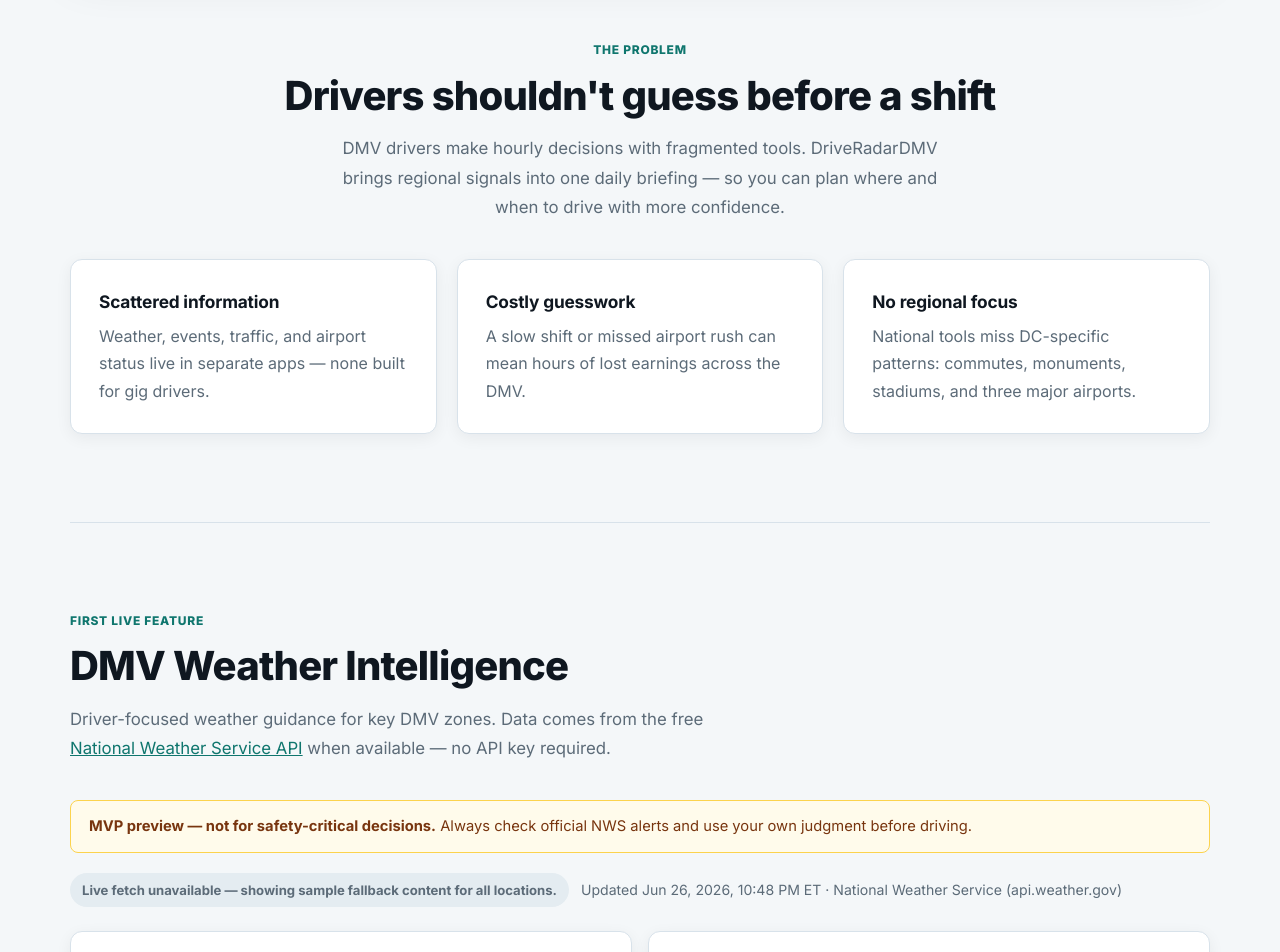
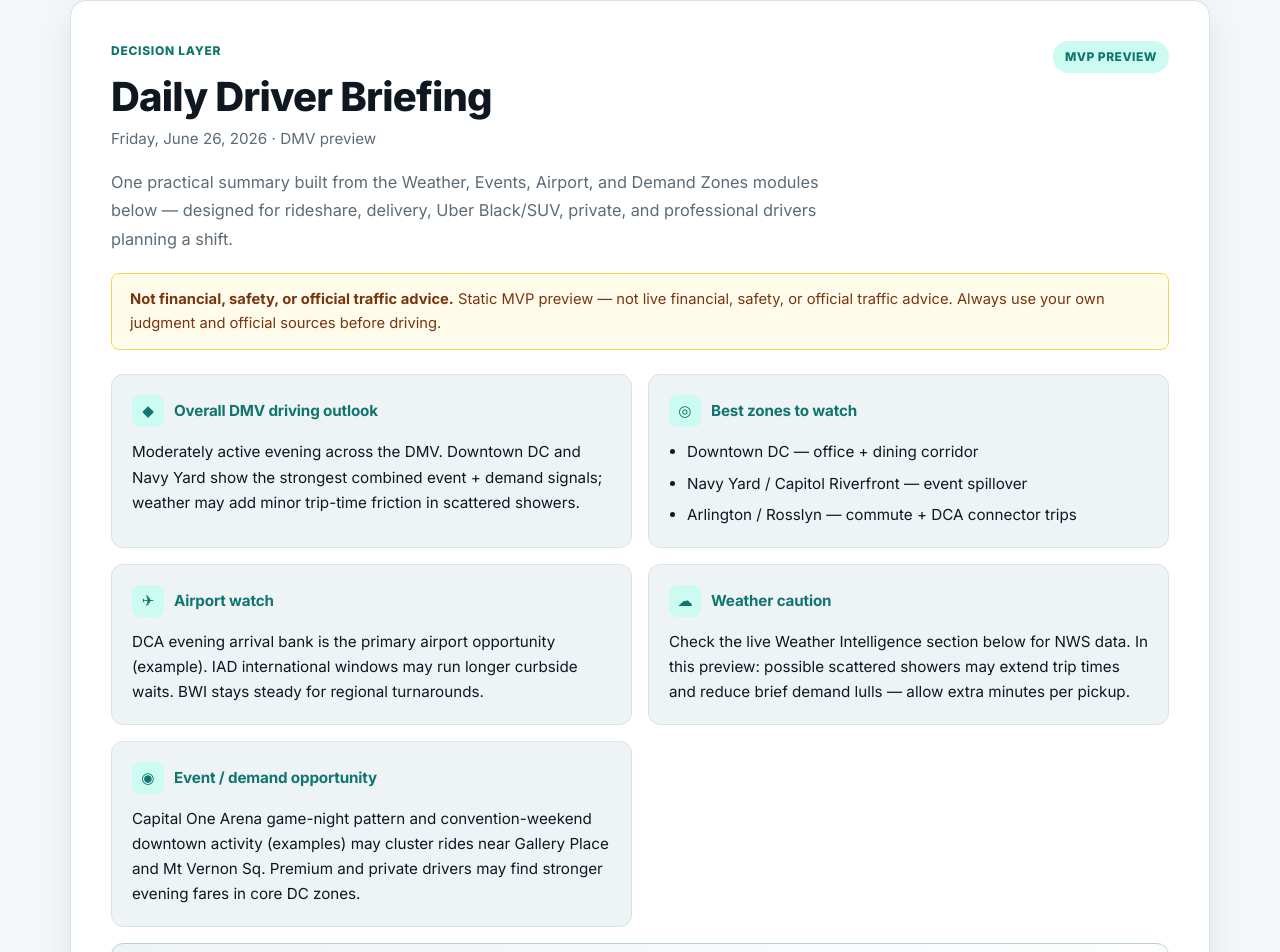
Before and after one commit to jmmmdv/DriveRadarDMV, a Next.js app: page / in a window 1280 px wide. Shown: the part 713-1665 px from the top of the page. Built offline with nearby package versions, Linux system fonts and the light colour scheme; no server answers.

Commit message:
Add daily driver briefing MVP

```diff
--- /dev/null
+++ b/app/components/DailyBriefing.jsx
@@ -0,0 +1,72 @@
+import {
+  BRIEFING_ITEMS,
+  getDailyDriverBriefing
+} from "../../lib/dailyBriefing";
+
+export default function DailyBriefing() {
+  const briefing = getDailyDriverBriefing();
+
+  return (
+    <section
+      className="briefingSection"
+      id="briefing"
+      aria-labelledby="briefing-title"
+    >
+      <div className="briefingPanel">
+        <div className="briefingHeader">
+          <div>
+            <p className="sectionLabel">Decision layer</p>
+            <h2 id="briefing-title">Daily Driver Briefing</h2>
+            <p className="briefingDate">{briefing.dateLabel} · DMV preview</p>
+          </div>
+          <span className="briefingSourceBadge">MVP preview</span>
+        </div>
+
+        <p className="briefingIntro">
+          One practical summary built from the Weather, Events, Airport, and
+          Demand Zones modules below — designed for rideshare, delivery, Uber
+          Black/SUV, private, and professional drivers planning a shift.
+        </p>
+
+        <div className="briefingDisclaimer" role="note">
+          <strong>Not financial, safety, or official traffic advice.</strong>{" "}
+          {briefing.attribution}. Always use your own judgment and official
+          sources before driving.
+        </div>
+
+        <div className="briefingGrid">
+          {BRIEFING_ITEMS.map((item) => {
+            const value = briefing[item.key];
+
+            return (
+              <article className="briefingCard" key={item.key}>
+                <div className="briefingCardHead">
+                  <span className="briefingIcon" aria-hidden="true">
+                    {item.icon}
+                  </span>
+                  <h3>{item.label}</h3>
+                </div>
+
+                {Array.isArray(value) ? (
+                  <ul className="briefingList">
+                    {value.map((entry) => (
+                      <li key={entry}>{entry}</li>
+                    ))}
+                  </ul>
+                ) : (
+                  <p>{value}</p>
+                )}
+              </article>
+            );
+          })}
+        </div>
+
+        <p className="briefingFooter">
+          Static demo synthesis for Phase 0. Future versions will compose this
+          briefing automatically from live weather and connected public data
+          feeds.
+        </p>
+      </div>
+    </section>
+  );
+}
--- a/app/globals.css
+++ b/app/globals.css
@@ -162,6 +162,144 @@
   background-size: cover;
   color: #ffffff;
   box-shadow: var(--shadow-lg);
+}
+
+/* Daily briefing */
+
+.briefingSection {
+  padding: clamp(32px, 5vw, 48px) 0 clamp(48px, 6vw, 64px);
+  border-bottom: 1px solid var(--line);
+}
+
+.briefingPanel {
+  padding: clamp(28px, 4vw, 40px);
+  border: 1px solid var(--line);
+  border-radius: var(--radius-lg);
+  background: var(--surface);
+  box-shadow: var(--shadow-md);
+}
+
+.briefingHeader {
+  display: flex;
+  align-items: flex-start;
+  justify-content: space-between;
+  gap: 20px;
+  margin-bottom: 16px;
+}
+
+.briefingDate {
+  margin: 8px 0 0;
+  color: var(--muted);
+  font-size: 0.95rem;
+}
+
+.briefingSourceBadge {
+  flex-shrink: 0;
+  padding: 6px 12px;
+  border-radius: 999px;
+  background: var(--accent-soft);
+  color: var(--accent-dark);
+  font-size: 0.75rem;
+  font-weight: 800;
+  letter-spacing: 0.04em;
+  text-transform: uppercase;
+}
+
+.briefingIntro {
+  margin: 0 0 20px;
+  max-width: 720px;
+  color: var(--muted);
+  font-size: 1.02rem;
+  line-height: 1.75;
+}
+
+.briefingDisclaimer {
+  margin-bottom: 24px;
+  padding: 14px 18px;
+  border: 1px solid #fcd34d;
+  border-radius: var(--radius-sm);
+  background: #fffbeb;
+  color: #78350f;
+  font-size: 0.92rem;
+  line-height: 1.6;
+}
+
+.briefingGrid {
+  display: grid;
+  grid-template-columns: repeat(2, minmax(0, 1fr));
+  gap: 16px;
+}
+
+.briefingCard {
+  padding: 20px;
+  border: 1px solid var(--line);
+  border-radius: var(--radius-md);
+  background: var(--surface-soft);
+}
+
+.briefingCardHead {
+  display: flex;
+  align-items: center;
+  gap: 10px;
+  margin-bottom: 12px;
+}
+
+.briefingCardHead h3 {
+  margin: 0;
+  font-size: 0.95rem;
+  color: var(--accent-dark);
+}
+
+.briefingIcon {
+  display: inline-flex;
+  align-items: center;
+  justify-content: center;
+  width: 32px;
+  height: 32px;
+  border-radius: 8px;
+  background: var(--accent-soft);
+  color: var(--accent-dark);
+  font-size: 0.95rem;
+}
+
+.briefingCard p {
+  margin: 0;
+  color: var(--text);
+  font-size: 0.95rem;
+  line-height: 1.65;
+}
+
+.briefingList {
+  margin: 0;
+  padding-left: 18px;
+  color: var(--text);
+  font-size: 0.95rem;
+  line-height: 1.65;
+}
+
+.briefingList li {
+  margin-bottom: 6px;
+}
+
+.briefingList li:last-child {
+  margin-bottom: 0;
+}
+
+.briefingFooter {
+  margin: 24px 0 0;
+  color: var(--muted);
+  font-size: 0.88rem;
+  line-height: 1.6;
+}
+
+.briefingCard:last-child {
+  grid-column: 1 / -1;
+  background: linear-gradient(135deg, var(--surface-soft), var(--surface));
+  border-color: #b8d4ce;
+}
+
+.briefingCard:last-child p {
+  font-weight: 600;
 }
 
 .heroContent {
@@ -1288,9 +1426,15 @@
     padding: 36px 24px;
   }
 
+  .briefingHeader {
+    flex-direction: column;
+    gap: 12px;
+  }
+
   .sampleGrid,
   .problemGrid,
   .featureGrid,
+  .briefingGrid,
   .weatherGrid,
   .eventsGrid,
   .airportsGrid,
--- a/app/page.jsx
+++ b/app/page.jsx
@@ -2,6 +2,7 @@
 import EventsIntelligence from "./components/EventsIntelligence";
 import AirportIntelligence from "./components/AirportIntelligence";
 import DemandZones from "./components/DemandZones";
+import DailyBriefing from "./components/DailyBriefing";
 
 const LIVE_DEMO_URL = "https://drive-radar-dmv.vercel.app/";
 const REPO_URL = "https://github.com/jmmmdv/driveradardmv";
@@ -73,6 +74,7 @@
   { label: "Events intelligence preview (static)", done: true },
   { label: "Airport intelligence preview (static)", done: true },
   { label: "Demand zones intelligence preview (static)", done: true },
+  { label: "Daily driver briefing (static synthesis)", done: true },
   { label: "Product documentation", done: true },
   { label: "Live Vercel deployment", done: true },
   { label: "Live API feeds (events, traffic, airports, demand)", done: false },
@@ -85,7 +87,7 @@
     phase: "Phase 0",
     status: "Now",
     title: "Foundation",
-    items: ["Landing page", "Live weather (NWS)", "Events, airports & zones preview", "Product docs"]
+    items: ["Daily briefing", "Live weather (NWS)", "Events, airports & zones", "Product docs"]
   },
   {
     phase: "Phase 1",
@@ -116,6 +118,7 @@
             DriveRadar<span>DMV</span>
           </a>
           <nav className="headerNav" aria-label="Primary">
+            <a href="#briefing">Briefing</a>
             <a href="#weather">Weather</a>
             <a href="#events">Events</a>
             <a href="#airports">Airports</a>
@@ -148,12 +151,14 @@
               </a>
             </div>
             <div className="statusRow" aria-label="Current project status">
-              <span>Full preview MVP</span>
+              <span>Daily briefing MVP</span>
               <span>Live NWS weather</span>
-              <span>Static zone previews</span>
+              <span>Static intelligence previews</span>
             </div>
           </div>
         </section>
+
+        <DailyBriefing />
 
         <section className="problemSection" aria-labelledby="problem-title">
           <div className="sectionHeader centered">
@@ -227,9 +232,9 @@
               <p className="sectionLabel">MVP status</p>
               <h2 id="mvp-title">Honest progress, no fake integrations</h2>
               <p>
-                This MVP includes live weather from the National Weather Service
-                plus static previews for events, airports, and demand zones — no
-                accounts or payments yet.
+                This MVP includes a daily driver briefing, live weather from the
+                National Weather Service, and static previews for events, airports,
+                and demand zones — no accounts or payments yet.
               </p>
             </div>
             <ul className="mvpChecklist">
@@ -303,7 +308,7 @@
             <a href={REPO_URL}>GitHub</a>
             <a href="https://www.driveradardmv.com">driveradardmv.com</a>
           </div>
-          <span className="footerBadge">Full preview MVP</span>
+          <span className="footerBadge">Daily briefing MVP</span>
         </div>
       </footer>
     </>
--- /dev/null
+++ b/lib/dailyBriefing.js
@@ -0,0 +1,49 @@
+/**
+ * Static Daily Driver Briefing for the MVP preview.
+ * Synthesizes the intelligence stack into one decision-oriented summary.
+ * Future: compose from live weather + static/other modules automatically.
+ */
+
+export function getDailyDriverBriefing() {
+  const generatedAt = new Date().toISOString();
+
+  return {
+    source: "preview",
+    attribution: "Static MVP preview — not live financial, safety, or official traffic advice",
+    dateLabel: formatBriefingDate(generatedAt),
+    overallOutlook:
+      "Moderately active evening across the DMV. Downtown DC and Navy Yard show the strongest combined event + demand signals; weather may add minor trip-time friction in scattered showers.",
+    bestZonesToWatch: [
+      "Downtown DC — office + dining corridor",
+      "Navy Yard / Capitol Riverfront — event spillover",
+      "Arlington / Rosslyn — commute + DCA connector trips"
+    ],
+    airportWatch:
+      "DCA evening arrival bank is the primary airport opportunity (example). IAD international windows may run longer curbside waits. BWI stays steady for regional turnarounds.",
+    weatherCaution:
+      "Check the live Weather Intelligence section below for NWS data. In this preview: possible scattered showers may extend trip times and reduce brief demand lulls — allow extra minutes per pickup.",
+    eventDemandOpportunity:
+      "Capital One Arena game-night pattern and convention-weekend downtown activity (examples) may cluster rides near Gallery Place and Mt Vernon Sq. Premium and private drivers may find stronger evening fares in core DC zones.",
+    suggestedStrategy:
+      "Open your shift downtown or Navy Yard 60–90 minutes before peak evening demand. Keep DCA on watch for airport runs. Re-check weather before crossing the river into Virginia. Avoid overcommitting to one zone — rotate toward Arlington if downtown slows."
+  };
+}
+
+function formatBriefingDate(isoString) {
+  return new Intl.DateTimeFormat("en-US", {
+    weekday: "long",
+    month: "long",
+    day: "numeric",
+    year: "numeric",
+    timeZone: "America/New_York"
+  }).format(new Date(isoString));
+}
+
+export const BRIEFING_ITEMS = [
+  { key: "overallOutlook", label: "Overall DMV driving outlook", icon: "◆" },
+  { key: "bestZonesToWatch", label: "Best zones to watch", icon: "◎" },
+  { key: "airportWatch", label: "Airport watch", icon: "✈" },
+  { key: "weatherCaution", label: "Weather caution", icon: "☁" },
+  { key: "eventDemandOpportunity", label: "Event / demand opportunity", icon: "◉" },
+  { key: "suggestedStrategy", label: "Suggested driver strategy", icon: "→" }
+];
```
Also changed, not shown: 3 other files (tests, documents, lock files or other folders).
